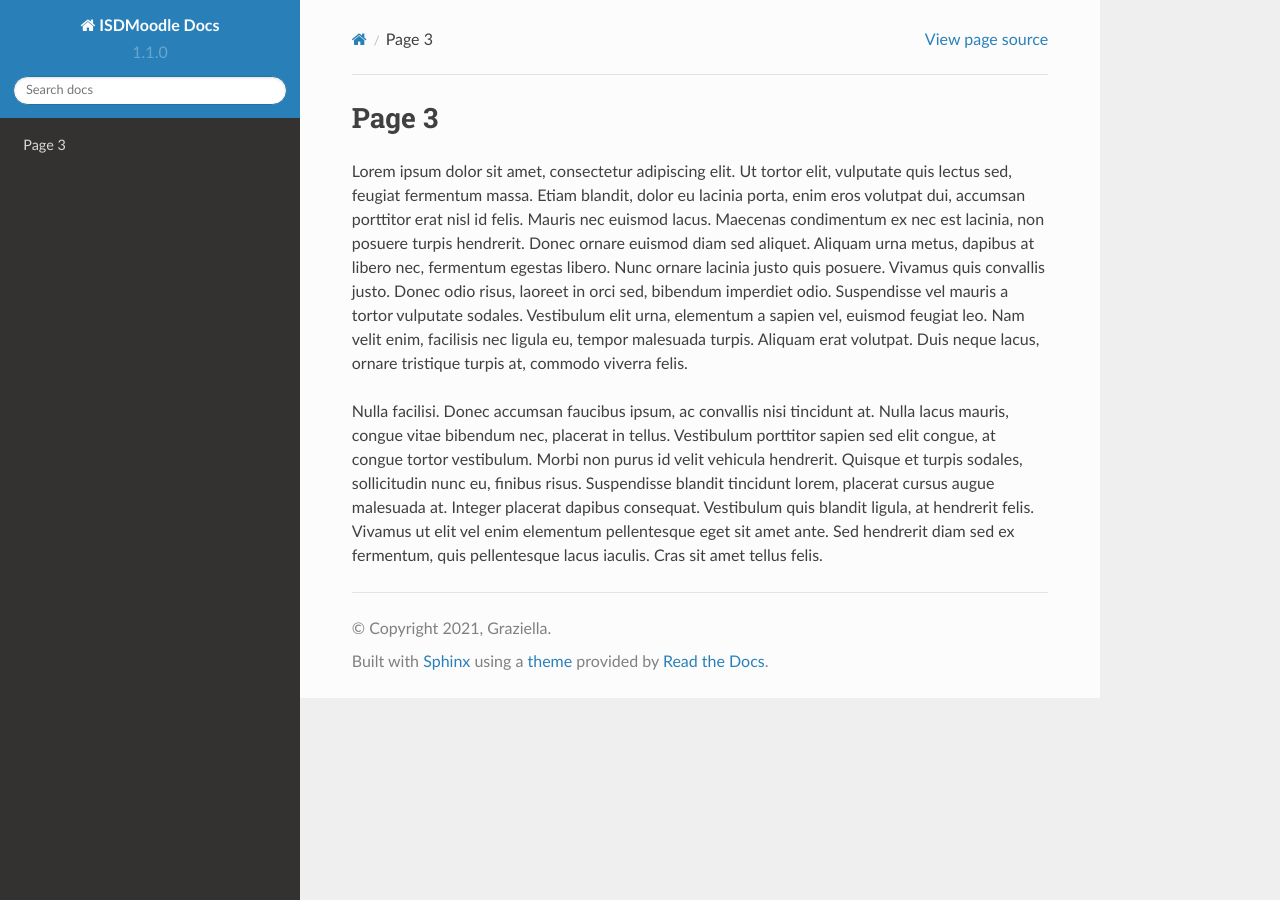
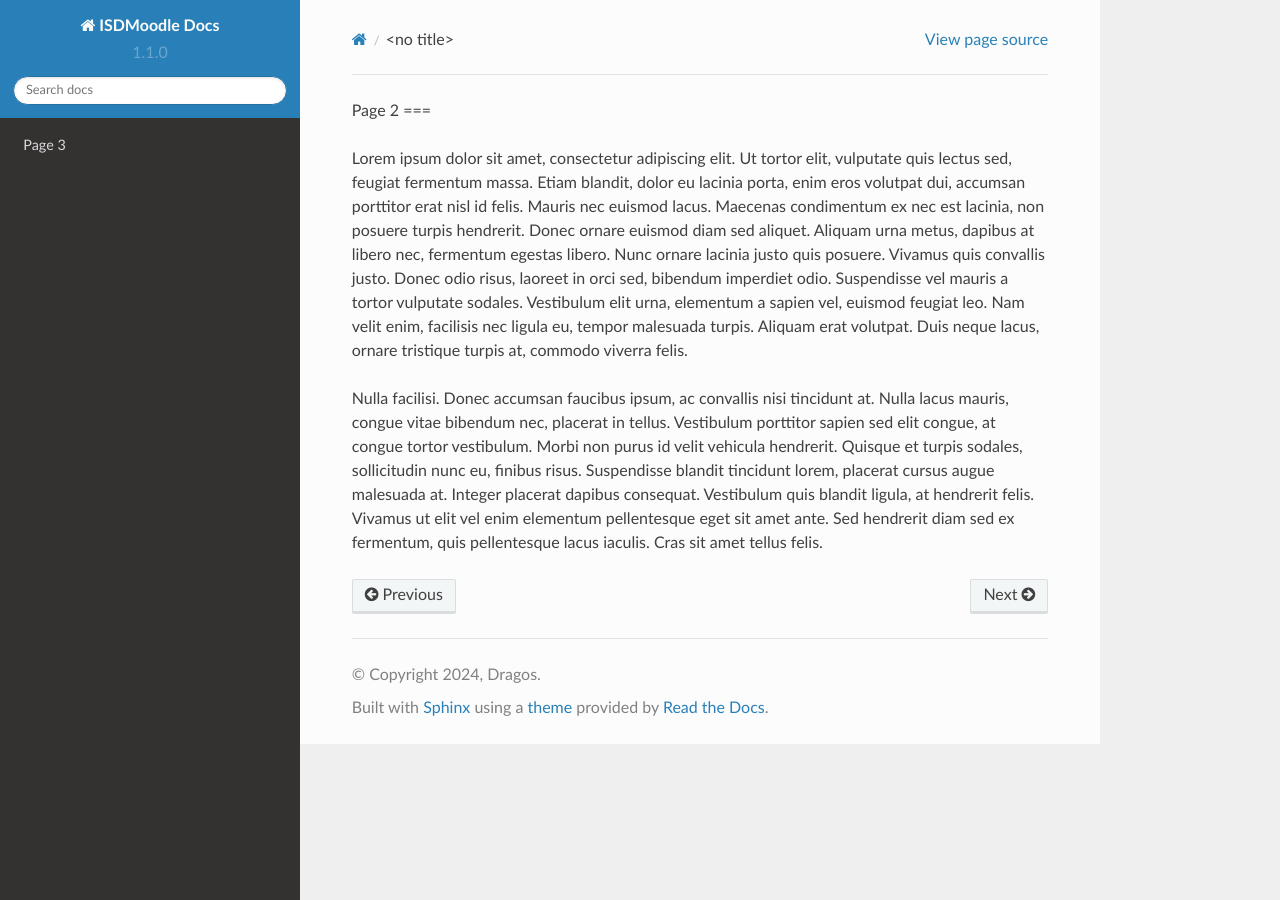
Before and after one commit to dragos5436/readthedocs-demo, a Sphinx documentation site: the page built from docs/source/page2.rst, in a window 1280 px wide. Built offline with Sphinx 7.4.7 and the Read the Docs theme 2.0.0, drawn with Linux system fonts in a browser that asks for light colours.

Commit message:
Final push

```diff
--- a/docs/source/conf.py
+++ b/docs/source/conf.py
@@ -3,8 +3,8 @@
 # -- Project information
 
 project = 'ISDMoodle Docs'
-copyright = '2021, Graziella'
-author = 'Graziella'
+copyright = '2024, Dragos'
+author = 'Dragos'
 
 release = '1.1'
 version = '1.1.0'
--- a/docs/source/usage.rst
+++ b/docs/source/page2.rst
@@ -1,5 +1,5 @@
-Page 3
-===================================
+Page 2
+===
 
 Lorem ipsum dolor sit amet, consectetur adipiscing elit. Ut tortor elit, vulputate quis lectus sed, feugiat fermentum massa. Etiam blandit, dolor eu lacinia porta, enim eros volutpat dui, accumsan porttitor erat nisl id felis. Mauris nec euismod lacus. Maecenas condimentum ex nec est lacinia, non posuere turpis hendrerit. Donec ornare euismod diam sed aliquet. Aliquam urna metus, dapibus at libero nec, fermentum egestas libero. Nunc ornare lacinia justo quis posuere. Vivamus quis convallis justo. Donec odio risus, laoreet in orci sed, bibendum imperdiet odio. Suspendisse vel mauris a tortor vulputate sodales. Vestibulum elit urna, elementum a sapien vel, euismod feugiat leo. Nam velit enim, facilisis nec ligula eu, tempor malesuada turpis. Aliquam erat volutpat. Duis neque lacus, ornare tristique turpis at, commodo viverra felis.
 
```
Also changed, not shown: docs/source/index.rst (+9 -0 lines), docs/source/page3.rst (renamed from docs/source/api.rst, +2 -5 lines), docs/source/_static/_css/styles.css (renamed from docs/source/styles.css).
